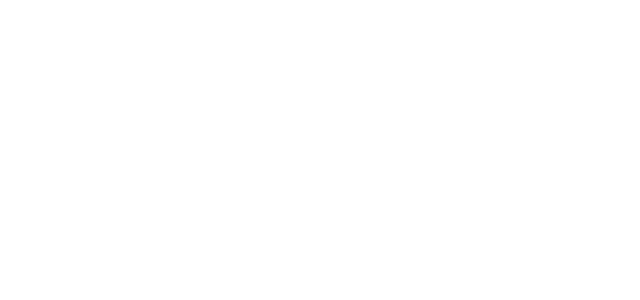
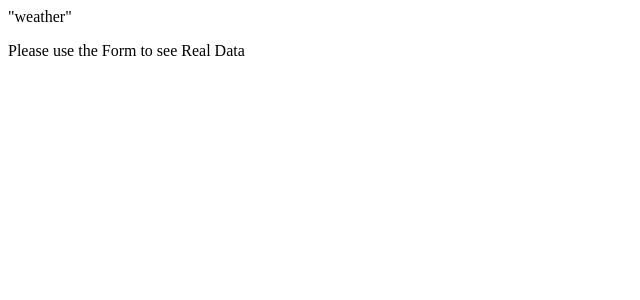
Before and after one commit to mtp000/techtonica-assignments, a React (Vite) app in the folder assignments/weather-api/client/: page / in a window 1280 px wide. Shown: the top 300 px of the page, without its empty margins (0-640 px from the left). Built offline with nearby package versions, Linux system fonts and the light colour scheme.

Commit message:
rendered WeatherForm inside App with prop city; created function loadCity to fetch weather data and use city and result states to update

```diff
--- a/assignments/weather-api/client/src/App.jsx
+++ b/assignments/weather-api/client/src/App.jsx
@@ -1,12 +1,30 @@
-import { useState } from 'react'
+import { useState } from 'react';
+import WeatherForm from './components/weatherForm';
+import WeatherCard from './components/weatherCard';
+
 
 function App() {
-  const [count, setCount] = useState(0)
+  const [city, setCity] = useState(0)
+  const [result, setResult] = useState(null);
+
+  const loadCity = (city) => {
+    const params = new URLSearchParams({ cityName: city });
+    //console.log(params);
+    fetch(`http://localhost:6100/api/weather?${params}`)
+      .then((response) => response.json())
+      .then((result) => {
+        console.log(result)
+        setCity(city);
+        setResult(result);
+      });
+  }
 
   return (
-    <>
-    </>
+    <div className="App">
+     <WeatherForm city={city} /*handleSubmit={handleSubmit}*//>
+      {!result ? <p>Please use the Form to see Real Data</p> : <WeatherCard data={result} /> }
+    </div>
   )
 }
 
-export default App
+export default App;
```
